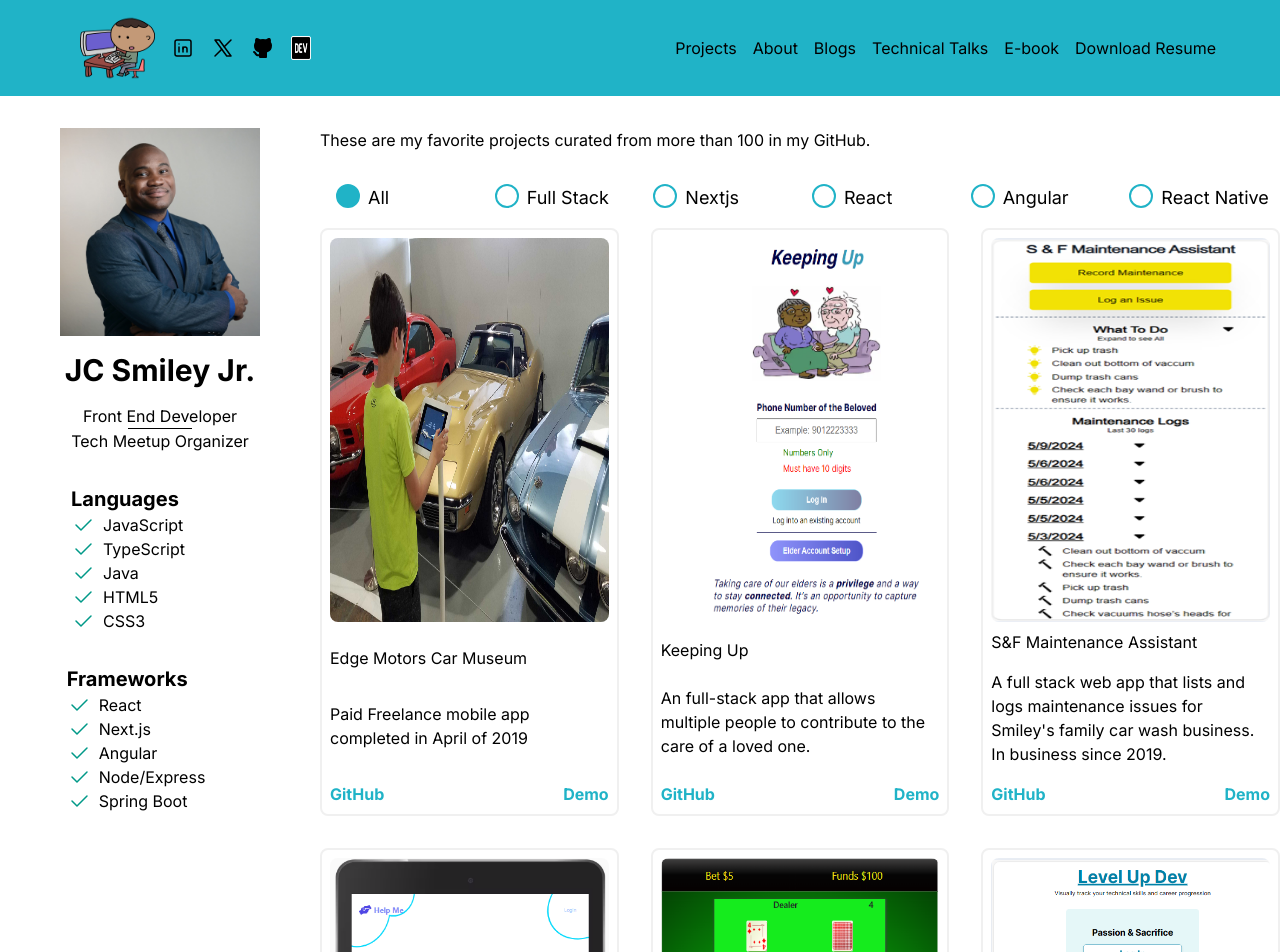
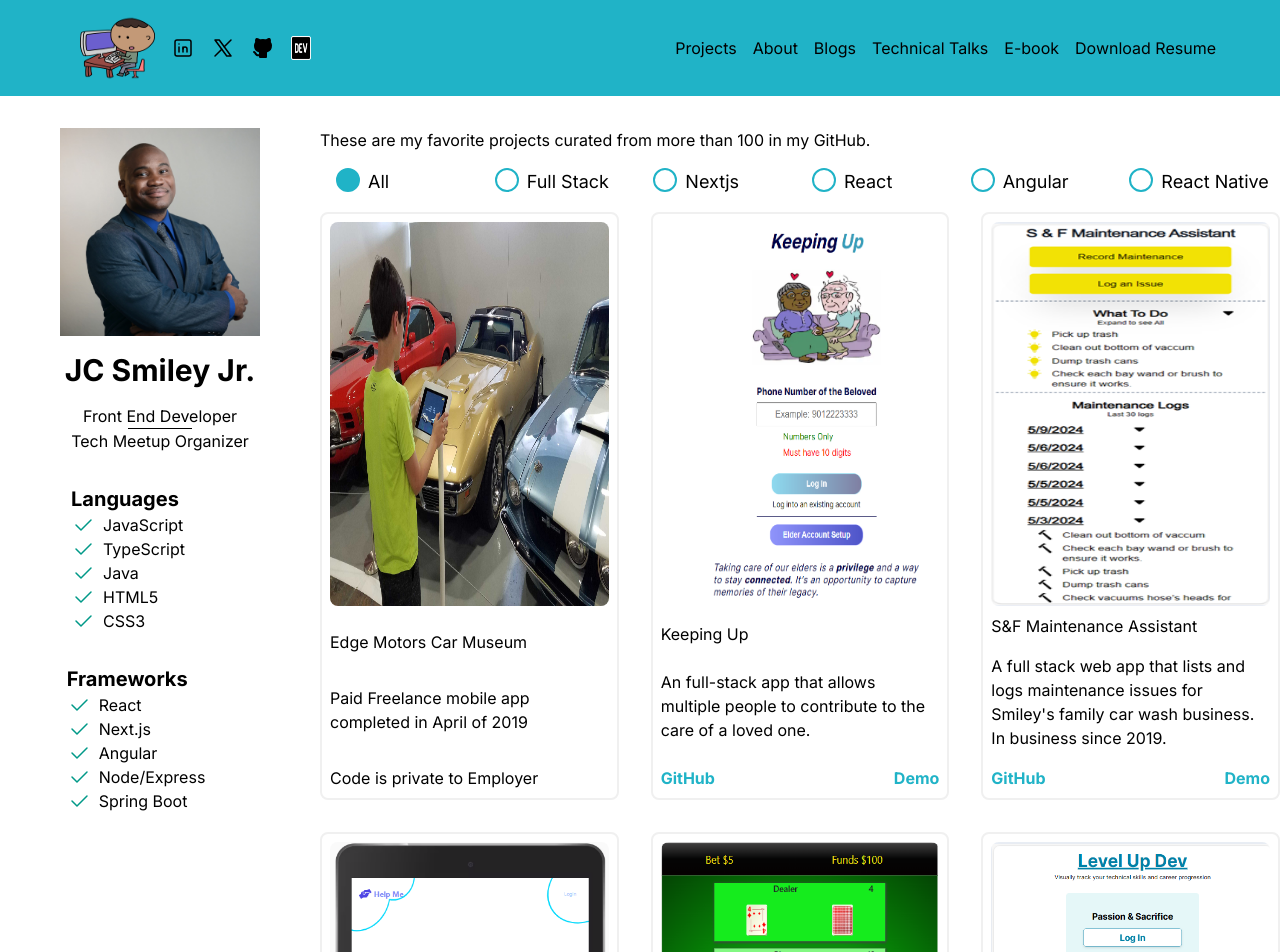
Before and after one commit to jcsmileyjr/portfolio-v4, a Next.js app: page / in a window 1280 px wide. Shown: the top 952 px of the page. Built offline with nearby package versions, Linux system fonts and the light colour scheme.

Commit message:
Refactor: Private code repo not showing

```diff
--- a/src/app/components/project/project.tsx
+++ b/src/app/components/project/project.tsx
@@ -28,8 +28,10 @@ const Project = ({project}: {project: ProjectType}) => {
 
             {/* Feature Github link & demo link side by side */}
             <div className="flex flex-row justify-between mt-4">
-                <Link className='hover:underline' style={{color: '#20B3C7', fontWeight: 'bold'}} href={project.github} rel="noopener" target="_blank">GitHub </Link>
-
+                {project.github === "none" && <p>Code is private to Employer</p>}
+                {project.github !== "none" &&
+                    <Link className='hover:underline' style={{color: '#20B3C7', fontWeight: 'bold'}} href={project.github} rel="noopener" target="_blank">GitHub </Link>
+                }
                 {project.demo !== "none" &&
                     <Link className='hover:underline' style={{color: '#20B3C7', fontWeight: 'bold'}} href={project.demo} rel="noopener" target="_blank">Demo </Link>
                 }
--- a/src/app/data/projects.json
+++ b/src/app/data/projects.json
@@ -7,8 +7,8 @@
         "tech1":"reactnative",
         "tech2":"css",
         "tech3":"html",
-        "github":"",
-        "demo":""
+        "github":"none",
+        "demo":"none"
     },
     {
         "type":"image",
--- a/src/app/page.tsx
+++ b/src/app/page.tsx
@@ -46,7 +46,7 @@ export default function Home() {
           </div>
         </aside>
         <section className='w-full md:w-3/4'>
-          <p className='m-auto px-2 md:px-0 mb-8'>These are my favorite projects curated from more than 100 in my GitHub.</p>
+          <p className='m-auto px-2 md:px-0 mb-4'>These are my favorite projects curated from more than 100 in my GitHub.</p>
           {/* Filter Projects*/}
           <div className='grid grid-cols-2 md:grid-cols-3 gap-2 mb-4 md:ml-4 lg:grid-cols-4 xl:grid-cols-6'>
             <div className='flex flex-row justify-center1 ml-10 md:ml-0'>
```
